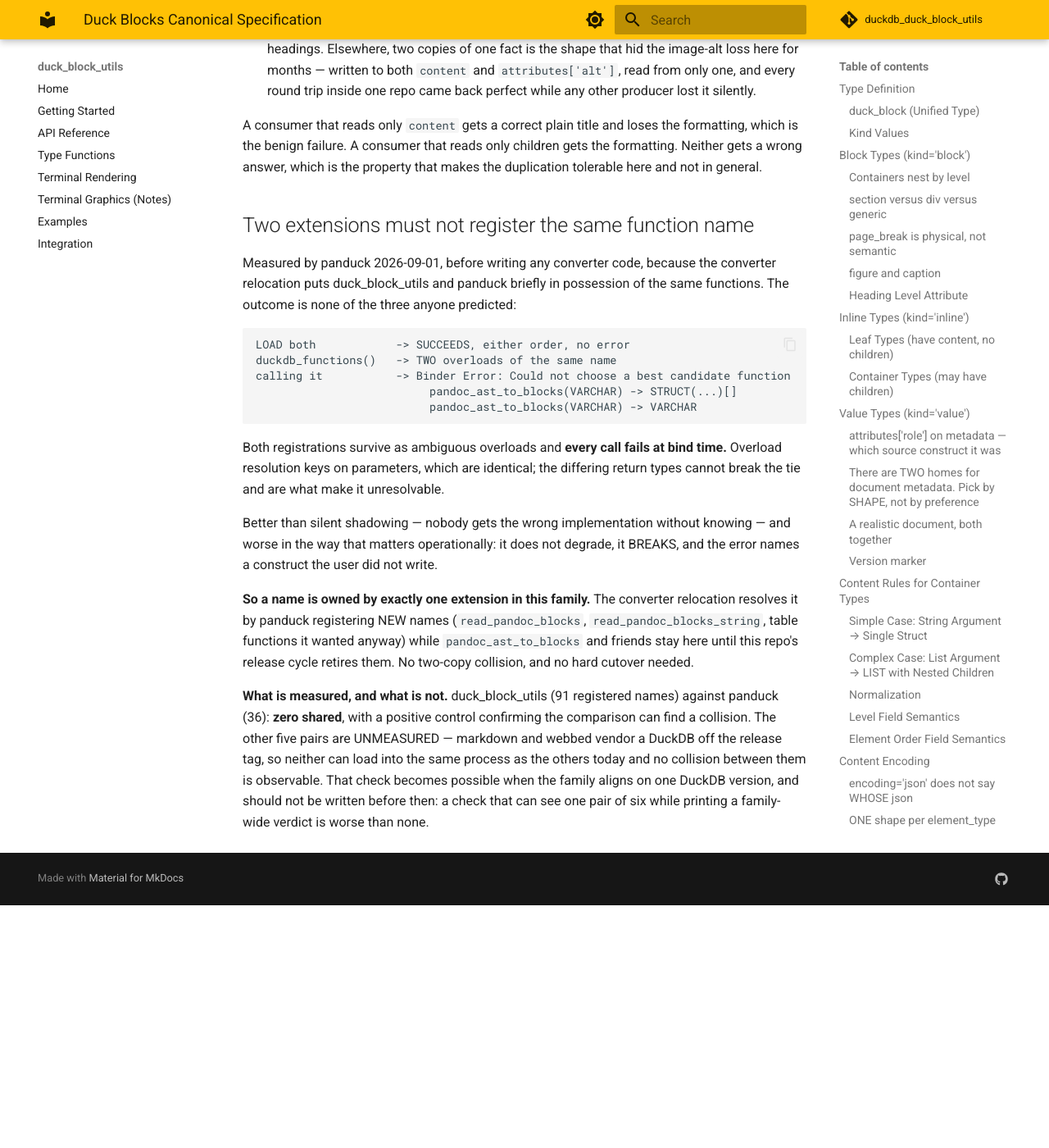
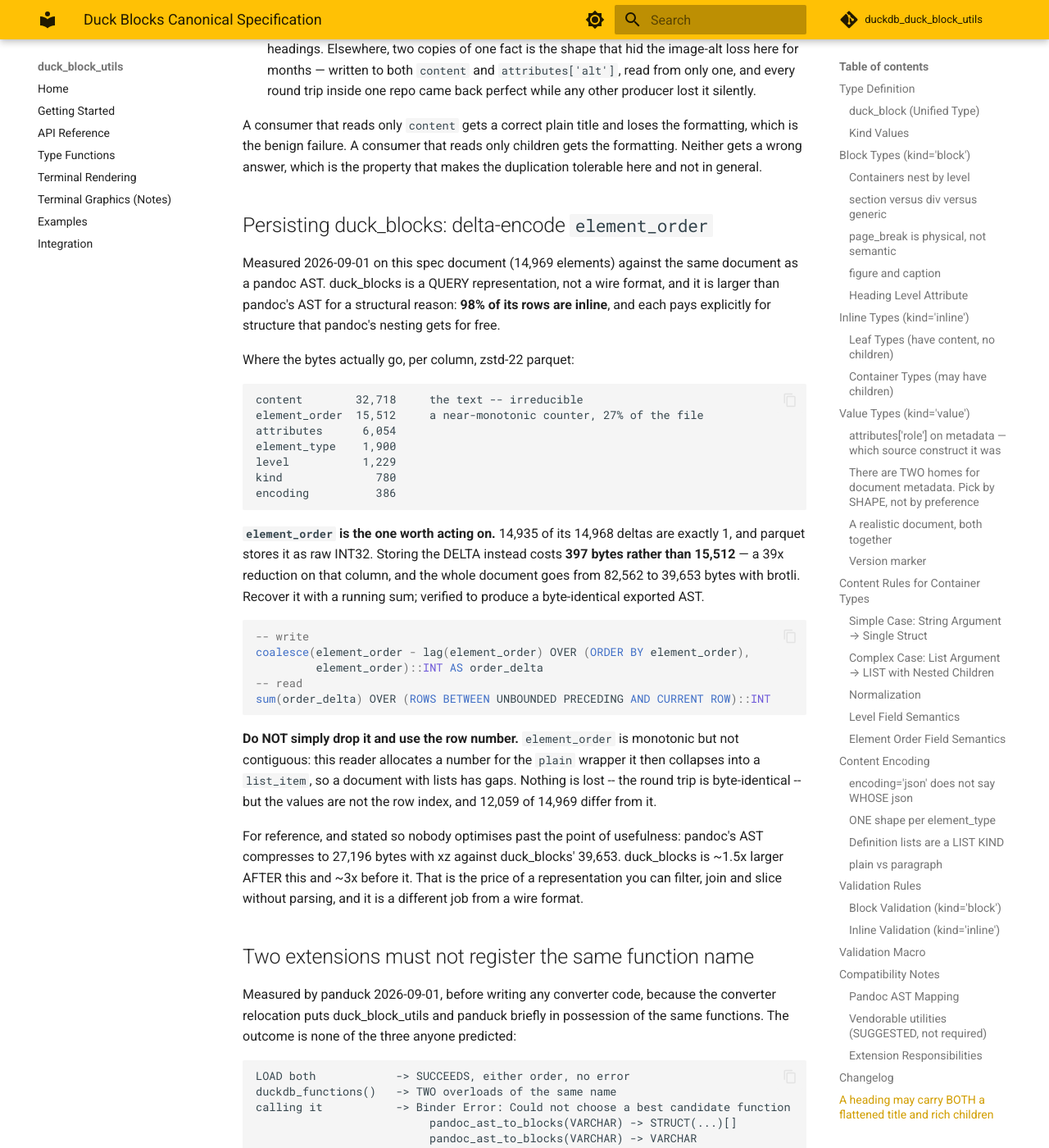
Before and after one commit to teaguesterling/duckdb_duck_block_utils, an MkDocs documentation site: the page built from docs/duck_blocks_spec.md, in a window 1280 px wide and 1400 px high, scrolled down 28727 px. Shown: the whole window at 82% size. Built offline with MkDocs 1.6.1 and Material for MkDocs 9.7.7, drawn with Linux system fonts in a browser that asks for light colours; comment, search, counter and statistics services are not loaded; before the commit the page ends 29831 px from its top, so only the background shows below that.

Commit message:
docs(spec): where duck_blocks' bytes go, and delta-encode element_order
Measured against the same document as a pandoc AST. duck_blocks is ~3x larger, for a
structural reason worth stating: 98% of its rows are inline, and each pays explicitly
for structure pandoc's nesting gets free.

Per column, zstd-22 parquet: content 32,718; ELEMENT_ORDER 15,512; attributes 6,054;
element_type 1,900; level 1,229; kind 780; encoding 386. A near-monotonic counter is
27% of the file, because parquet stores it as raw INT32 -- 14,935 of 14,968 deltas are
exactly 1.

Storing the delta costs 397 bytes instead of 15,512, and the document goes 82,562 ->
39,653 with brotli. Round trip verified byte-identical after recovering it with a
running sum.

And the trap, recorded because it is the obvious move: do NOT drop it for the row
number. element_order is monotonic but NOT contiguous -- this reader allocates a number
for the 'plain' wrapper it collapses into a list_item, so any document with lists has
gaps. Nothing is lost, the round trip is byte-exact, but 12,059 of 14,969 values differ
from their row index.

Reference point stated so nobody optimises past usefulness: pandoc xz is 27,196. After
this duck_blocks is ~1.5x larger rather than ~3x, and that is the price of a
representation you can filter and slice without parsing.

Co-Authored-By: Claude Opus 5 (1M context) <noreply@anthropic.com>
Claude-Session: https://claude.ai/code/session_01SfVPdB9vPCrcPu7BGTBFGt

````diff
--- a/docs/duck_blocks_spec.md
+++ b/docs/duck_blocks_spec.md
@@ -1178,6 +1178,51 @@ formatting, which is the benign failure. A consumer that reads only children get
 formatting. Neither gets a wrong answer, which is the property that makes the
 duplication tolerable here and not in general.
 
+## Persisting duck_blocks: delta-encode `element_order`
+
+Measured 2026-09-01 on this spec document (14,969 elements) against the same document
+as a pandoc AST. duck_blocks is a QUERY representation, not a wire format, and it is
+larger than pandoc's AST for a structural reason: **98% of its rows are inline**, and
+each pays explicitly for structure that pandoc's nesting gets for free.
+
+Where the bytes actually go, per column, zstd-22 parquet:
+
+```
+content        32,718     the text -- irreducible
+element_order  15,512     a near-monotonic counter, 27% of the file
+attributes      6,054
+element_type    1,900
+level           1,229
+kind              780
+encoding          386
+```
+
+**`element_order` is the one worth acting on.** 14,935 of its 14,968 deltas are exactly
+1, and parquet stores it as raw INT32. Storing the DELTA instead costs **397 bytes
+rather than 15,512** — a 39x reduction on that column, and the whole document goes from
+82,562 to 39,653 bytes with brotli. Recover it with a running sum; verified to produce a
+byte-identical exported AST.
+
+```sql
+-- write
+coalesce(element_order - lag(element_order) OVER (ORDER BY element_order),
+         element_order)::INT AS order_delta
+-- read
+sum(order_delta) OVER (ROWS BETWEEN UNBOUNDED PRECEDING AND CURRENT ROW)::INT
+```
+
+**Do NOT simply drop it and use the row number.** `element_order` is monotonic but not
+contiguous: this reader allocates a number for the `plain` wrapper it then collapses
+into a `list_item`, so a document with lists has gaps. Nothing is lost -- the round trip
+is byte-identical -- but the values are not the row index, and 12,059 of 14,969 differ
+from it.
+
+For reference, and stated so nobody optimises past the point of usefulness: pandoc's
+AST compresses to 27,196 bytes with xz against duck_blocks' 39,653. duck_blocks is
+~1.5x larger AFTER this and ~3x before it. That is the price of a representation you
+can filter, join and slice without parsing, and it is a different job from a wire
+format.
+
 ## Two extensions must not register the same function name
 
 Measured by panduck 2026-09-01, before writing any converter code, because the
````
